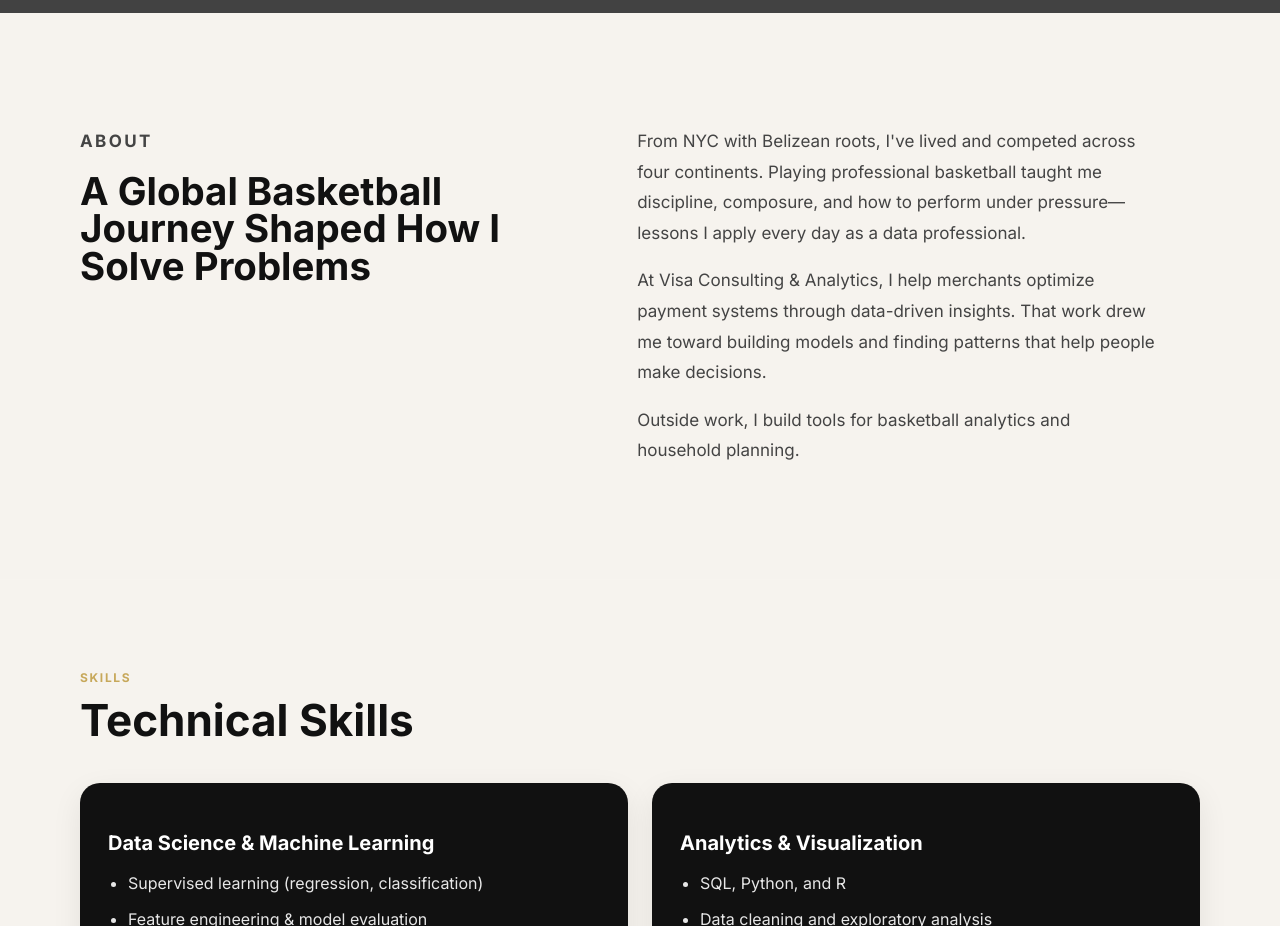
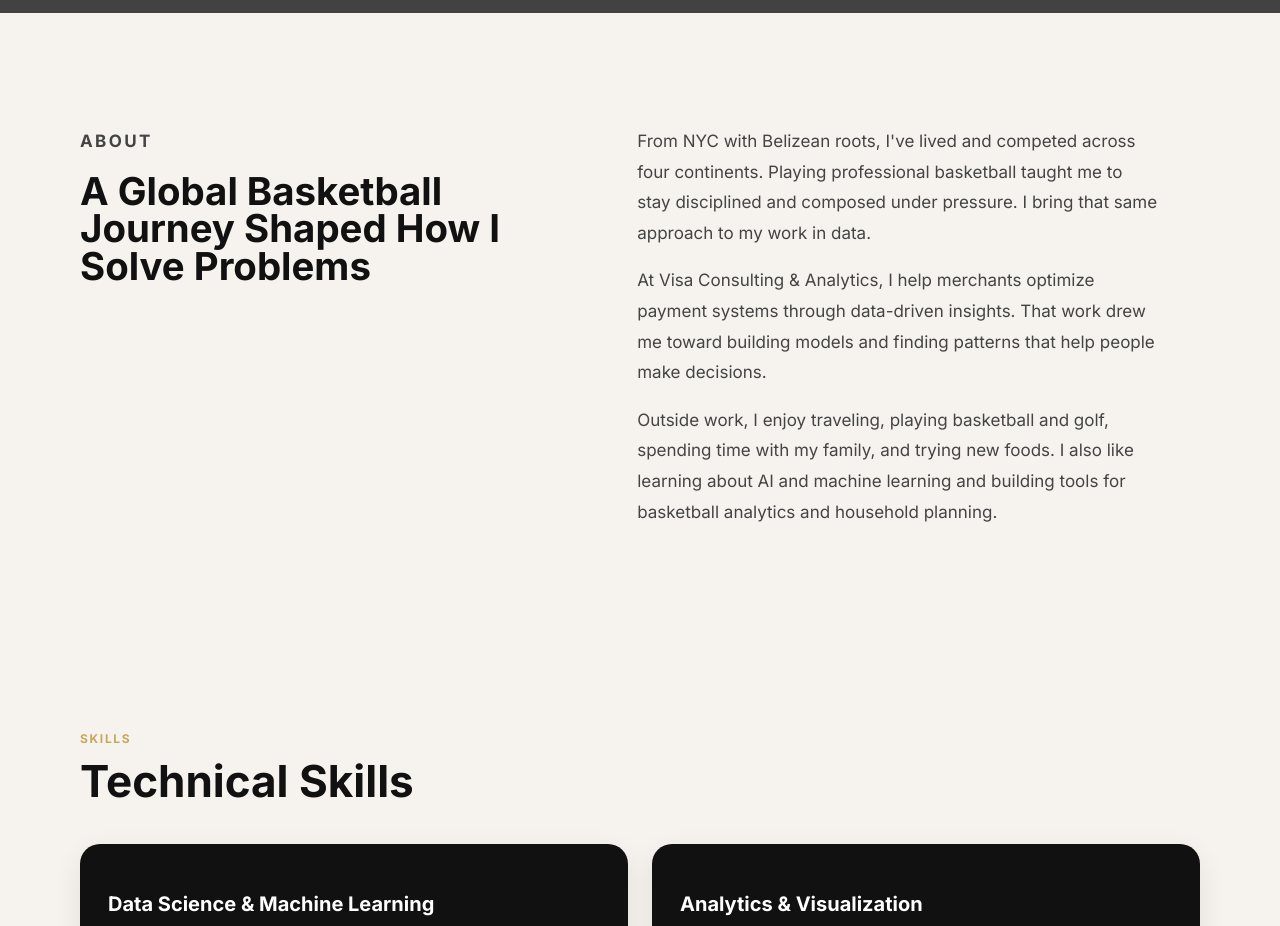
Before and after one commit to Mykeil-tzul/myke-portfolio, a plain HTML site: page index.html in a window 1280 px wide. Shown: the part 840-1766 px from the top of the page. Drawn offline with Linux system fonts and the light colour scheme; grey boxes are pictures that could not be loaded.

Commit message:
Make the portfolio About section more personal

```diff
--- a/index.html
+++ b/index.html
@@ -65,9 +65,9 @@
           <h2>A Global Basketball Journey Shaped How I Solve Problems </h2>
         </div>
         <div class="body-copy">
-          <p>From NYC with Belizean roots, I've lived and competed across four continents. Playing professional basketball taught me discipline, composure, and how to perform under pressure—lessons I apply every day as a data professional.</p>
+          <p>From NYC with Belizean roots, I've lived and competed across four continents. Playing professional basketball taught me to stay disciplined and composed under pressure. I bring that same approach to my work in data.</p>
           <p>At Visa Consulting & Analytics, I help merchants optimize payment systems through data-driven insights. That work drew me toward building models and finding patterns that help people make decisions.</p>
-          <p>Outside work, I build tools for basketball analytics and household planning.</p>
+          <p>Outside work, I enjoy traveling, playing basketball and golf, spending time with my family, and trying new foods. I also like learning about AI and machine learning and building tools for basketball analytics and household planning.</p>
         </div>
       </div>
     </section>
```
